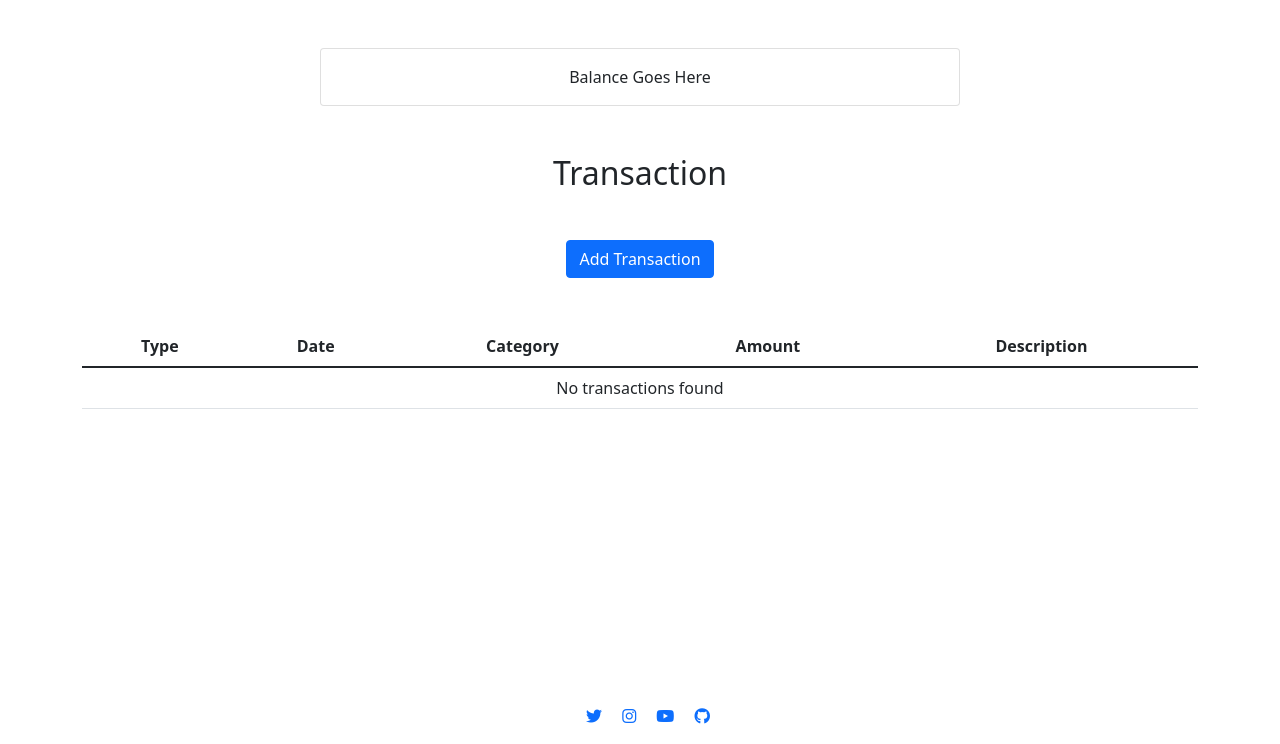
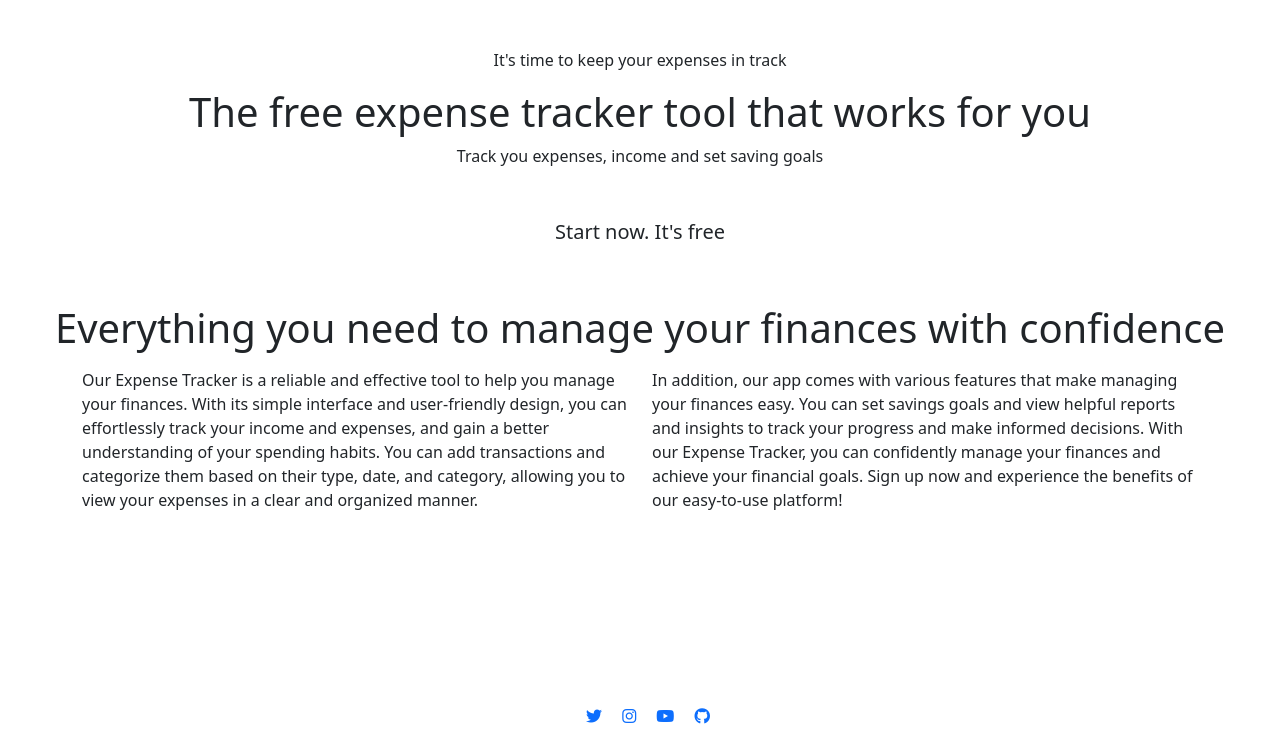
Before and after one commit to jmanager25/ExpenseTrack, a Django app: page / in a window 1280 px wide. Shown: the part 56-800 px from the top of the page. Run offline with Django 3.2, Linux system fonts and the light colour scheme; the visitor is signed in with stand-in values (Sample User, id 1); data that the repository does not hold is empty; some libraries are stand-ins or nearby versions.

Commit message:
Add html code for the landing page

```diff
--- a/templates/index.html
+++ b/templates/index.html
@@ -3,45 +3,93 @@
 {% block content %}
 
 {% include 'messages_alert.html' %}
-<!-- Balance Section -->
-<section class="card balance m-auto mt-5">
-    <duv class="card-body text-center text">
-        Balance Goes Here
-    </duv>
-</section>
-<!-- Transaction Section -->
-<section class="transaction">
-    <h2 class="text-center mt-5">Transaction</h2>
+
+<!-- Hero Section -->
+<section class="hero-section">
     <div class="text-center mt-5">
-        <a href="{% url 'add_transaction' %}" class="btn btn-primary">Add Transaction</a>
-    </div>
-    <div class="container">
-        <table class="table mt-5 text-center">
-            <thead>
-                <tr>
-                    <th>Type</th>
-                    <th>Date</th>
-                    <th>Category</th>
-                    <th>Amount</th>
-                    <th>Description</th>
-                </tr>
-            </thead>
-            <tbody>
-                {% for transaction in transactions%}
-                <tr>
-                    <td>{{ transaction.transaction_type }}</td>
-                    <td>{{ transaction.date }}</td>
-                    <td>{{ transaction.category.name }}</td>
-                    <td>{{ transaction.amount }}</td>
-                    <td>{{ transaction.description }}</td>
-                </tr>
-                {% empty %}
-                <tr>
-                    <td colspan="5">No transactions found</td>
-                </tr>
-                {% endfor %}
-            </tbody>
-        </table>
+        <p>It's time to keep your expenses in track</p>
+        <h1>The free expense tracker tool that works for you</h1>
+        <p>Track you expenses, income and set saving goals</p>
+        <a href="{% url 'register' %}" class="btn btn-lg m-4">Start now. It's free</a>
+        <!-- Carousel Images -->
+        <div id="carouselExampleCaptions" class="carousel slide" data-bs-ride="carousel">
+            <div class="carousel-indicators">
+                <button type="button" data-bs-target="#carouselExampleCaptions" data-bs-slide-to="0" class="active"
+                    aria-current="true" aria-label="Slide 1"></button>
+                <button type="button" data-bs-target="#carouselExampleCaptions" data-bs-slide-to="1"
+                    aria-label="Slide 2"></button>
+                <button type="button" data-bs-target="#carouselExampleCaptions" data-bs-slide-to="2"
+                    aria-label="Slide 3"></button>
+            </div>
+            <div class="carousel-inner">
+                <div class="carousel-item active">
+                    <img src="" class="d-block w-100" alt="" />
+                    <div class="carousel-caption d-none d-md-block">
+                        <h5>First slide label</h5>
+                        <p>
+                            Some representative placeholder content for the first slide.
+                        </p>
+                    </div>
+                </div>
+                <div class="carousel-item">
+                    <img src="" class="d-block w-100" alt="" />
+                    <div class="carousel-caption d-none d-md-block">
+                        <h5>Second slide label</h5>
+                        <p>
+                            Some representative placeholder content for the second
+                            slide.
+                        </p>
+                    </div>
+                </div>
+                <div class="carousel-item">
+                    <img src="" class="d-block w-100" alt="" />
+                    <div class="carousel-caption d-none d-md-block">
+                        <h5>Third slide label</h5>
+                        <p>
+                            Some representative placeholder content for the third slide.
+                        </p>
+                    </div>
+                </div>
+            </div>
+            <button class="carousel-control-prev" type="button" data-bs-target="#carouselExampleCaptions"
+                data-bs-slide="prev">
+                <span class="carousel-control-prev-icon" aria-hidden="true"></span>
+                <span class="visually-hidden">Previous</span>
+            </button>
+            <button class="carousel-control-next" type="button" data-bs-target="#carouselExampleCaptions"
+                data-bs-slide="next">
+                <span class="carousel-control-next-icon" aria-hidden="true"></span>
+                <span class="visually-hidden">Next</span>
+            </button>
+        </div>
     </div>
 </section>
+<!-- About Section -->
+<section class="about mt-4 text-center">
+    <h1 class="">
+        Everything you need to manage your finances with confidence
+    </h1>
+    <div class="container">
+        <div class="row mt-3">
+            <p class="col-sm-6 text-start">
+                Our Expense Tracker is a reliable and effective tool to help you
+                manage your finances. With its simple interface and user-friendly
+                design, you can effortlessly track your income and expenses, and
+                gain a better understanding of your spending habits. You can add
+                transactions and categorize them based on their type, date, and
+                category, allowing you to view your expenses in a clear and
+                organized manner.
+            </p>
+            <p class="col-sm-6 text-start">
+                In addition, our app comes with various features that make
+                managing your finances easy. You can set savings goals and view
+                helpful reports and insights to track your progress and make
+                informed decisions. With our Expense Tracker, you can confidently
+                manage your finances and achieve your financial goals. Sign up now
+                and experience the benefits of our easy-to-use platform!
+            </p>
+        </div>
+    </div>
+</section>
+
 {% endblock content %}
```
